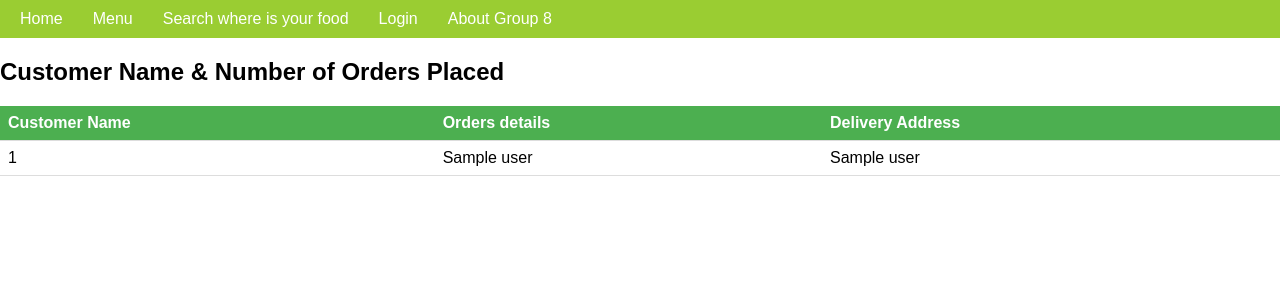
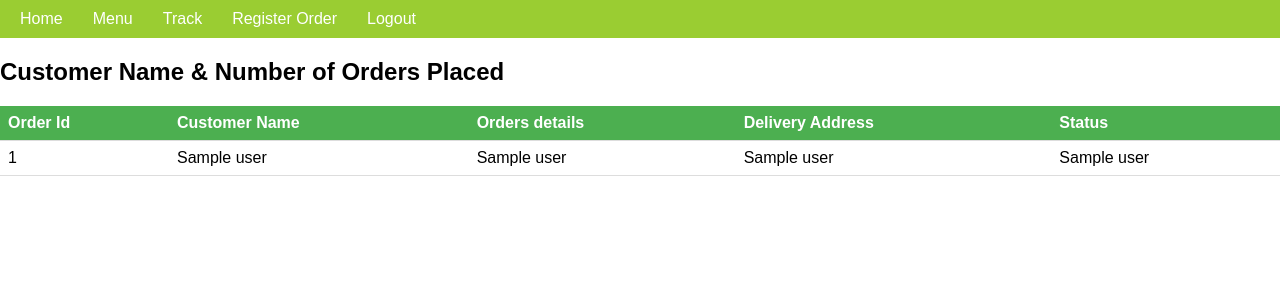
Before and after one commit to Srikoushik9/foodapp, a Flask app: template templates/users.html in a window 1280 px wide. Shown: the top 300 px of the page. Run offline with Flask 2, Linux system fonts and the light colour scheme; the template is opened without the code that fills it: most values are stand-ins (such as "Sample title", 1, 10 or a date in 2020).

Commit message:
Update users.html

```diff
--- a/templates/users.html
+++ b/templates/users.html
@@ -29,9 +29,9 @@
             <ul>
                 <li><a href="{{ url_for('view.index') }}">Home</a></li>
 				<li><a href="{{ url_for('view.menu') }}">Menu</a></li>
-                <li><a href="{{ url_for('view.tracking') }}">Search where is your food</a></li>
-                <li class="login-link"><a href="{{ url_for('view.loginpage') }}">Login</a></li>
-                <li><a href="{{ url_for('view.about') }}">About Group 8</a></li>
+                <li><a href="{{ url_for('view.tracking') }}">Track</a></li>
+				<li class="login-link"><a href="{{ url_for('view.trackregister') }}">Register Order</a></li>
+                <li class="login-link"><a href="{{ url_for('view.loginpage') }}">Logout</a></li>
             </ul>
         </nav>
     </header>
@@ -40,9 +40,11 @@
 		<table>
 			<thead>
 				<tr>
+					<th>Order Id</th>
 					<th>Customer Name</th>
 					<th>Orders details</th>
 					<th>Delivery Address</th>
+					<th>Status</th>
 				</tr>
 			</thead>
 			<tbody>
@@ -51,6 +53,8 @@
 						<td>{{ user[0] }}</td>
 						<td>{{ user[1] }}</td>
 						<td>{{ user[2] }}</td>
+						<td>{{ user[3] }}</td>
+						<td>{{ user[4] }}</td>
 					</tr>
 				{% endfor %}
 			</tbody>
```
